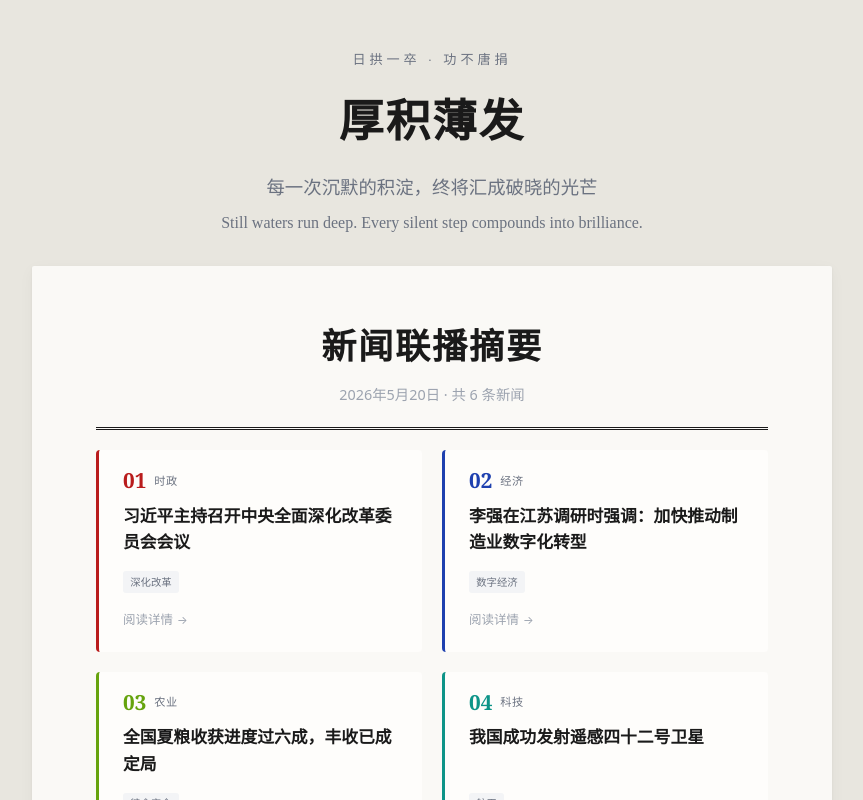
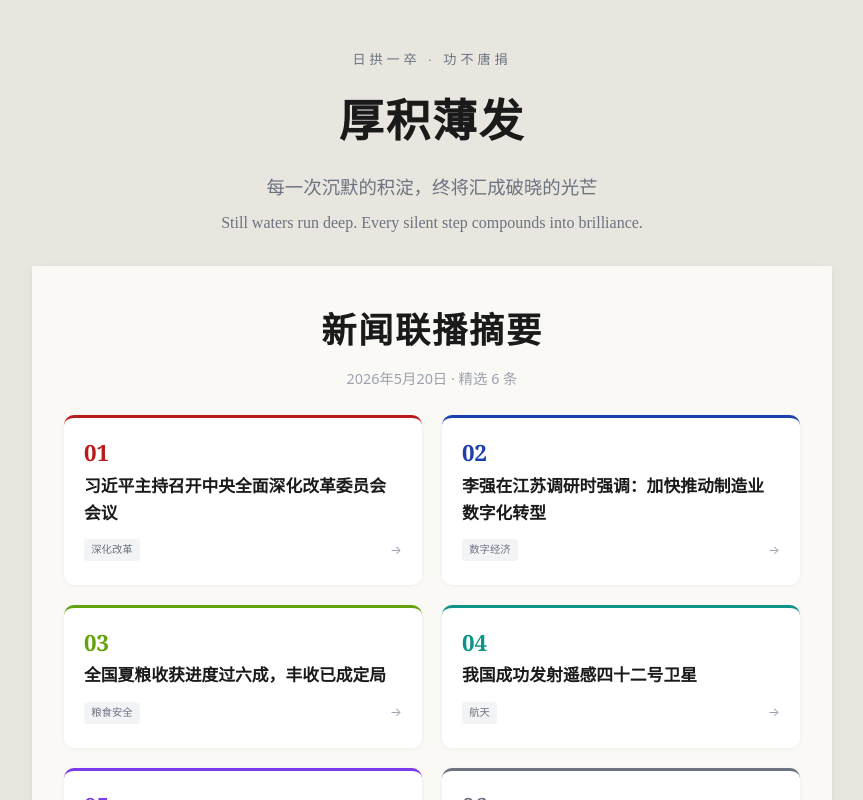
Before and after one commit to zhenlongniu-lab/houjibofa, a Next.js app: page / in a window 1280 px wide. Shown: the top 800 px of the page, without its empty margins (208-1071 px from the left). Built offline with nearby package versions, Linux system fonts and the light colour scheme.

Commit message:
feat: CCTV节目封面做顶部大图，下方8条纯文字新闻卡片

```diff
--- a/scripts/scrape.ts
+++ b/scripts/scrape.ts
@@ -341,6 +341,7 @@ const targetDate = date || new Date(Date.now() - 86400000).toISOString().split("
   const dailyData = {
     date: targetDate,
     dateFormatted: formatDateCN(targetDate),
+    episodeImage: primary.image || "",
     items,
   };
 
--- a/src/app/page.tsx
+++ b/src/app/page.tsx
@@ -16,9 +16,57 @@ export default function Home() {
       <Header />
 
       {daily ? (
-        <article className="paper">
-          {/* Date header with double divider */}
-          <div style={{ textAlign: "center", paddingBottom: "1.25rem", marginBottom: "1.25rem", borderBottom: "3px double #1a1a1a" }}>
+        <article className="paper" style={{ padding: 0, overflow: "hidden" }}>
+          {/* Hero — episode cover image with date overlay */}
+          {daily.episodeImage && (
+            <div
+              style={{
+                width: "100%",
+                aspectRatio: "16/9",
+                maxHeight: 420,
+                backgroundImage: `url(${daily.episodeImage})`,
+                backgroundSize: "cover",
+                backgroundPosition: "center",
+                position: "relative",
+              }}
+            >
+              <div
+                style={{
+                  position: "absolute",
+                  inset: 0,
+                  background: "linear-gradient(to top, rgba(0,0,0,0.5) 0%, transparent 50%)",
+                }}
+              />
+              <div
+                style={{
+                  position: "absolute",
+                  bottom: "1.5rem",
+                  left: "2rem",
+                  right: "2rem",
+                }}
+              >
+                <div
+                  style={{
+                    fontFamily: 'Georgia, "Times New Roman", "Noto Serif SC", serif',
+                    fontSize: "1.8rem",
+                    fontWeight: 800,
+                    color: "#fff",
+                    letterSpacing: "0.05em",
+                    marginBottom: "0.25rem",
+                    textShadow: "0 2px 8px rgba(0,0,0,0.4)",
+                  }}
+                >
+                  新闻联播摘要
+                </div>
+                <div style={{ color: "rgba(255,255,255,0.75)", fontSize: "0.9rem" }}>
+                  {daily.dateFormatted} · 精选 {daily.items.length} 条
+                </div>
+              </div>
+            </div>
+          )}
+
+          {!daily.episodeImage && (
+            <div style={{ textAlign: "center", padding: "2rem 2rem 0" }}>
               <div
                 style={{
                   fontFamily: 'Georgia, "Times New Roman", "Noto Serif SC", serif',
@@ -32,12 +80,13 @@ export default function Home() {
                 新闻联播摘要
               </div>
               <div style={{ color: "#9ca3af", fontSize: "0.9rem" }}>
-              {daily.dateFormatted} · 共 {daily.items.length} 条新闻
+                {daily.dateFormatted} · 精选 {daily.items.length} 条
               </div>
             </div>
+          )}
 
-          {/* News grid — 2 columns like liziran's dailies */}
-          <div className="news-grid">
+          {/* News grid */}
+          <div className="news-grid" style={{ padding: "1.5rem 2rem 2rem" }}>
             {daily.items
               .sort((a, b) => a.order - b.order)
               .map((item) => (
@@ -45,7 +94,7 @@ export default function Home() {
               ))}
           </div>
 
-          <div className="paper-footer">
+          <div className="paper-footer" style={{ padding: "0 2rem 1.25rem" }}>
             <span>数据来源：央视网</span>
             <span>每日自动更新</span>
           </div>
--- a/src/components/NewsCard.tsx
+++ b/src/components/NewsCard.tsx
@@ -35,49 +35,25 @@ export default function NewsCard({ item }: NewsCardProps) {
       style={{ textDecoration: "none", color: "inherit" }}
     >
       <article
-        className="news-card"
+        className="daily-card"
         style={{
-          borderLeft: `3px solid ${accentColor}`,
-          padding: "1.25rem 1.25rem 1.25rem 1.5rem",
-          background: "#fefdfb",
-          borderRadius: 4,
-          display: "flex",
-          flexDirection: "column",
-          height: "100%",
-          transition: "box-shadow 0.15s ease",
+          borderTop: `3px solid ${accentColor}`,
         }}
       >
-        {/* Order number + primary tag */}
-        <div
-          style={{
-            display: "flex",
-            alignItems: "center",
-            gap: "0.5rem",
-            marginBottom: "0.75rem",
-          }}
-        >
+        {/* Number */}
         <span
           style={{
             fontFamily: "Georgia, serif",
-              fontSize: "1.3rem",
+            fontSize: "1.4rem",
             fontWeight: 800,
             color: accentColor,
             lineHeight: 1,
+            marginBottom: "0.5rem",
+            display: "block",
           }}
         >
           {String(item.order).padStart(2, "0")}
         </span>
-          <span
-            style={{
-              fontSize: "0.7rem",
-              color: "#6b7280",
-              letterSpacing: "0.05em",
-              textTransform: "uppercase",
-            }}
-          >
-            {primaryTag}
-          </span>
-        </div>
 
         {/* Title */}
         <h3
@@ -86,24 +62,24 @@ export default function NewsCard({ item }: NewsCardProps) {
             fontSize: "1.05rem",
             fontWeight: 700,
             color: "#1a1a1a",
-            lineHeight: 1.55,
-            marginBottom: "0.5rem",
+            lineHeight: 1.6,
             flex: 1,
+            marginBottom: "0.75rem",
           }}
         >
           {item.title}
         </h3>
 
-        {/* Tags row */}
-        {item.tags.length > 1 && (
+        {/* Tags + CTA row */}
         <div
           style={{
             display: "flex",
-              flexWrap: "wrap",
-              gap: "0.3rem",
-              marginTop: "0.5rem",
+            alignItems: "center",
+            justifyContent: "space-between",
+            marginTop: "auto",
           }}
         >
+          <div style={{ display: "flex", flexWrap: "wrap", gap: "0.3rem" }}>
             {item.tags.slice(1, 4).map((tag) => (
               <span
                 key={tag}
@@ -119,21 +95,7 @@ export default function NewsCard({ item }: NewsCardProps) {
               </span>
             ))}
           </div>
-        )}
-
-        {/* Read link */}
-        <div
-          style={{
-            marginTop: "1rem",
-            fontSize: "0.78rem",
-            color: "#9ca3af",
-            display: "flex",
-            alignItems: "center",
-            gap: "0.25rem",
-          }}
-        >
-          阅读详情
-          <span style={{ fontSize: "0.7rem" }}>→</span>
+          <span style={{ fontSize: "0.78rem", color: "#9ca3af" }}>→</span>
         </div>
       </article>
     </Link>
--- a/src/data/news/2026-05-21.json
+++ b/src/data/news/2026-05-21.json
@@ -1,6 +1,7 @@
 {
   "date": "2026-05-21",
   "dateFormatted": "2026年5月21日",
+  "episodeImage": "https://p3.img.cctvpic.com/fmspic/2026/05/21/b8086386705c414aa83f9b29f4d0f685-1.jpg",
   "items": [
     {
       "id": "xwlb-20260521-01",
--- a/src/lib/types.ts
+++ b/src/lib/types.ts
@@ -15,5 +15,6 @@ export interface NewsItem {
 export interface DailyNews {
   date: string;
   dateFormatted: string;
+  episodeImage: string;
   items: NewsItem[];
 }
```
Lines whose indentation alone changed are shown as unchanged.
